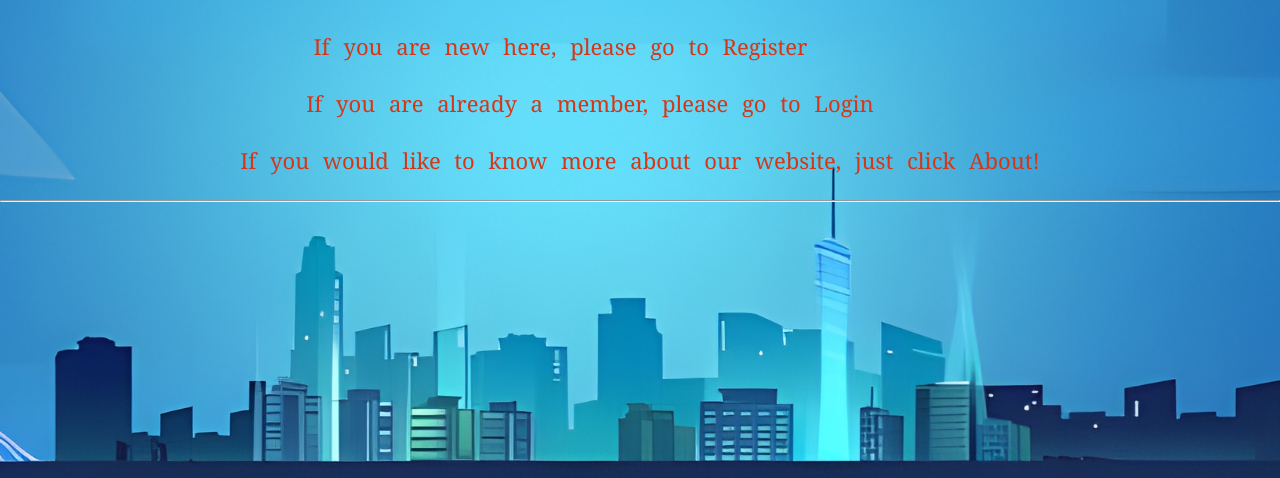
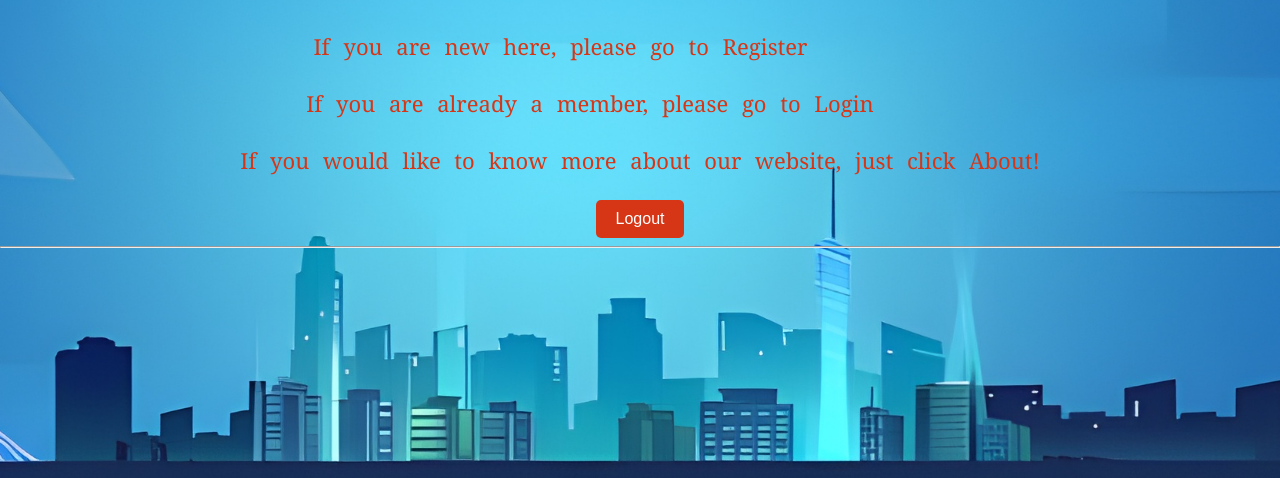
Before and after one commit to Guitarosaurus/LegendaryScottishInternships, a Django app: page /legendary/ in a window 1280 px wide. Shown: the part 265-743 px from the top of the page. Run offline with Django 3.2, Linux system fonts and the light colour scheme; the visitor is signed in with stand-in values (Sample User, id 1).

Commit message:
a log out button(need to move to nav bar)

```diff
--- a/templates/legendary/index.html
+++ b/templates/legendary/index.html
@@ -13,6 +13,15 @@
     <p class="a">If you are new here, please go to Register</p>
     <p class="b">If you are already a member, please go to Login</p>
     <p class="c">If you would like to know more about our website, just click About!</p>
+
+    {% if user.is_authenticated %}
+        <form action="{% url 'legendary:index' %}" method="post" style="text-align: center; margin-top: 20px;">
+            {% csrf_token %}
+            <button type="submit" style="padding: 10px 20px; font-size: 16px; background-color: #d73616; color: white; border: none; border-radius: 5px; cursor: pointer;">
+                Logout
+            </button>
+        </form>
+    {% endif %}
 </div>
 <style>
     p.a {
```
